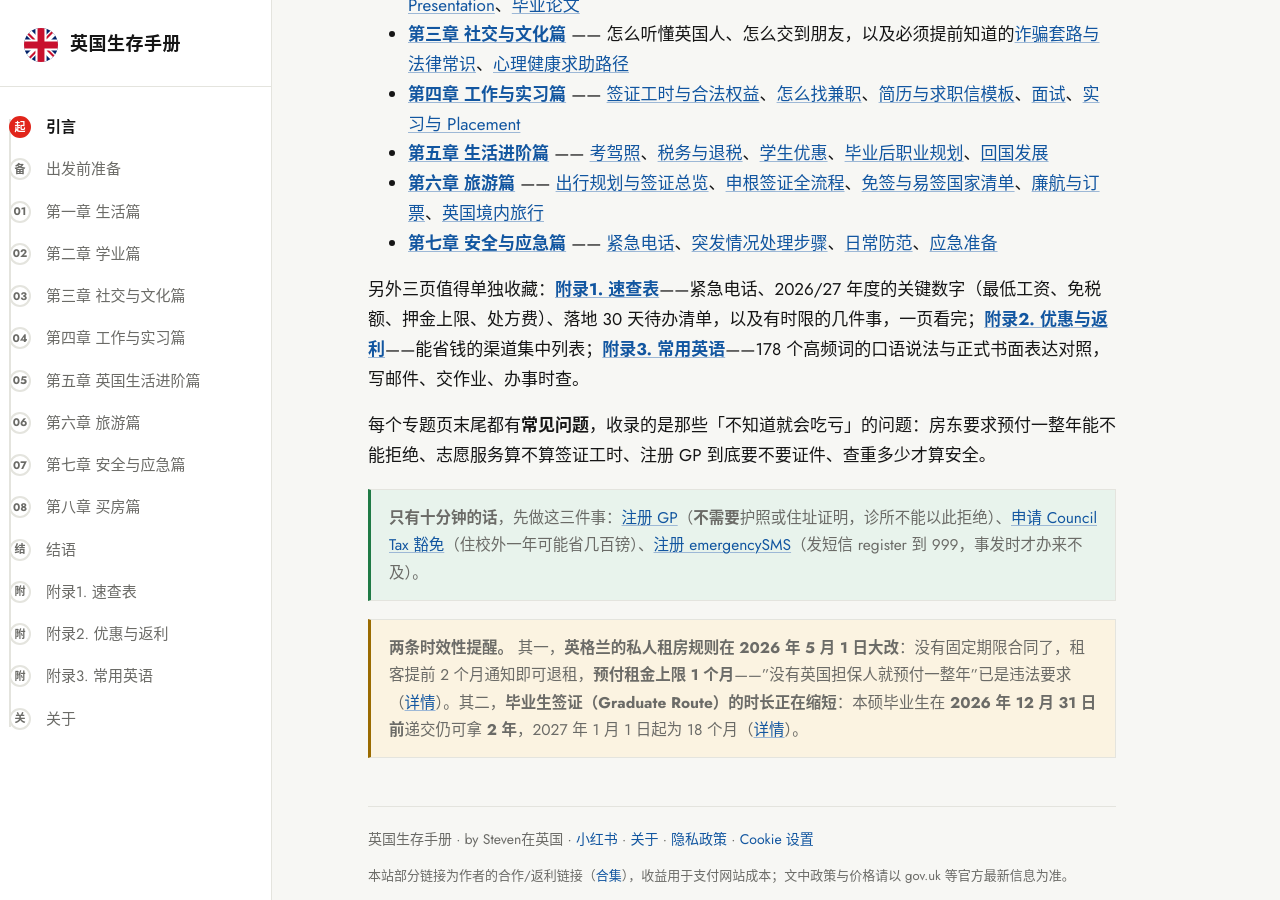
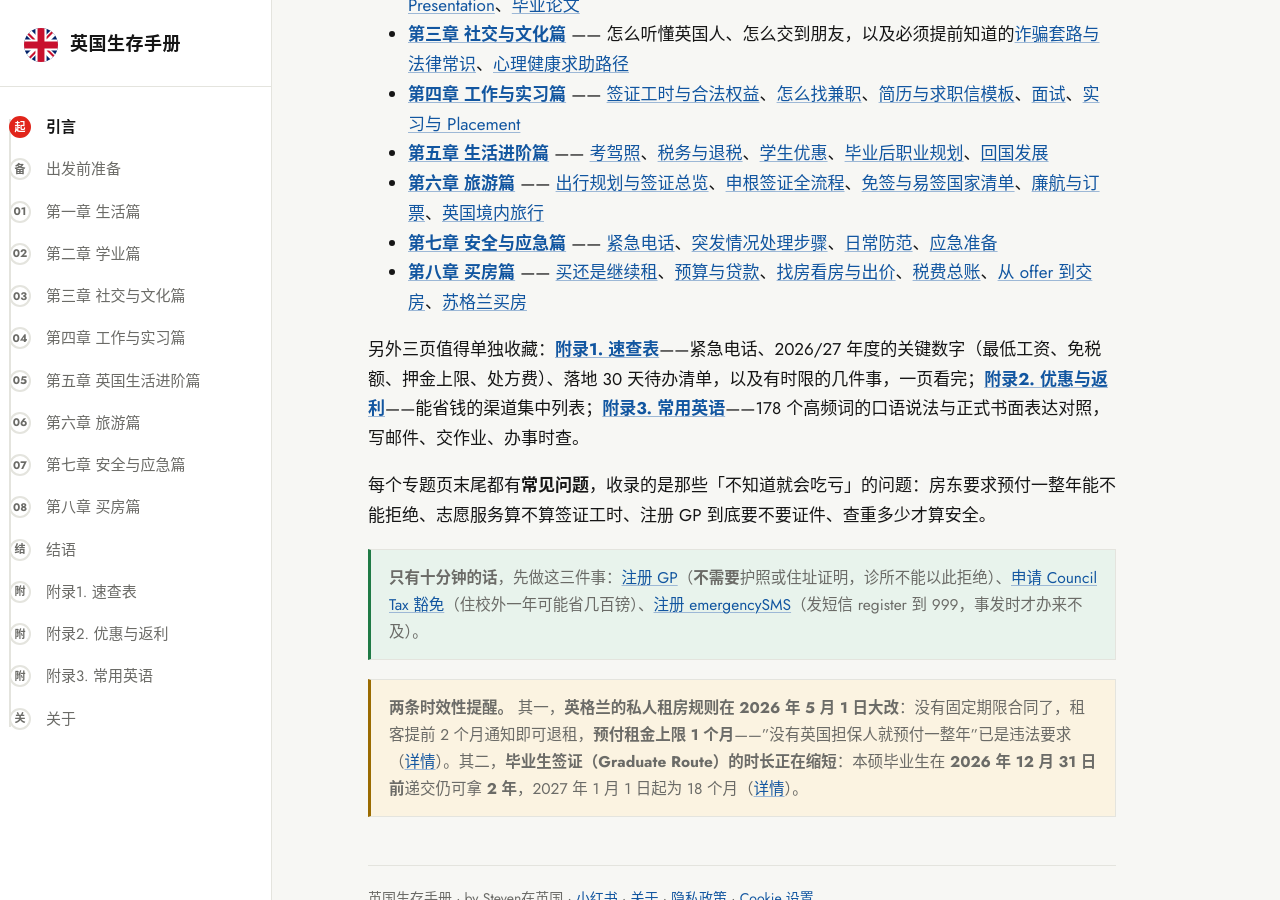
Before and after one commit to ukzhinan/ukzhinan.github.io, a Jekyll site: the page built from index.md, in a window 1280 px wide and 900 px high, scrolled down 2546 px. Built offline with Jekyll 4.4.1, drawn with Linux system fonts in a browser that asks for light colours.

Commit message:
List the home-buying chapter on the home page and in the README
Adds the four annual review rows this chapter needs; its rate tables carry
their own effective dates, and the README now says so alongside the
existing visa-snapshot warning, naming the superseded 2022-2025 thresholds
so a future reviewer does not reintroduce them from a secondhand guide.

Co-Authored-By: Claude Opus 5 (1M context) <noreply@anthropic.com>

```diff
--- a/index.md
+++ b/index.md
@@ -60,6 +60,7 @@ Steven
 - **[第五章 生活进阶篇]({{ '/jinjie/' | relative_url }})** —— [考驾照]({{ '/jinjie/jiazhao/' | relative_url }})、[税务与退税]({{ '/jinjie/shuiwu/' | relative_url }})、[学生优惠]({{ '/jinjie/youhui-xuesheng/' | relative_url }})、[毕业后职业规划]({{ '/jinjie/zhiye-fazhan/' | relative_url }})、[回国发展]({{ '/jinjie/huiguo/' | relative_url }})
 - **[第六章 旅游篇]({{ '/lvxing/' | relative_url }})** —— [出行规划与签证总览]({{ '/lvxing/guihua/' | relative_url }})、[申根签证全流程]({{ '/lvxing/shengen/' | relative_url }})、[免签与易签国家清单]({{ '/lvxing/mianqian/' | relative_url }})、[廉航与订票]({{ '/lvxing/dingpiao/' | relative_url }})、[英国境内旅行]({{ '/lvxing/jingnei/' | relative_url }})
 - **[第七章 安全与应急篇]({{ '/anquan/' | relative_url }})** —— [紧急电话]({{ '/anquan/jinji-dianhua/' | relative_url }})、[突发情况处理步骤]({{ '/anquan/tufa-qingkuang/' | relative_url }})、[日常防范]({{ '/anquan/geren-fangfan/' | relative_url }})、[应急准备]({{ '/anquan/yingji-bao/' | relative_url }})
+- **[第八章 买房篇]({{ '/maifang/' | relative_url }})** —— [买还是继续租]({{ '/maifang/mai-vs-zu/' | relative_url }})、[预算与贷款]({{ '/maifang/daikuan/' | relative_url }})、[找房看房与出价]({{ '/maifang/kanfang-chujia/' | relative_url }})、[税费总账]({{ '/maifang/shuifei/' | relative_url }})、[从 offer 到交房]({{ '/maifang/liucheng/' | relative_url }})、[苏格兰买房]({{ '/maifang/sugelan/' | relative_url }})
 
 另外三页值得单独收藏：[**附录1. 速查表**]({{ '/fulu/' | relative_url }})——紧急电话、2026/27 年度的关键数字（最低工资、免税额、押金上限、处方费）、落地 30 天待办清单，以及有时限的几件事，一页看完；[**附录2. 优惠与返利**]({{ '/youhui/' | relative_url }})——能省钱的渠道集中列表；[**附录3. 常用英语**]({{ '/yingyu/' | relative_url }})——178 个高频词的口语说法与正式书面表达对照，写邮件、交作业、办事时查。
 
```
Also changed, not shown: README.md.
